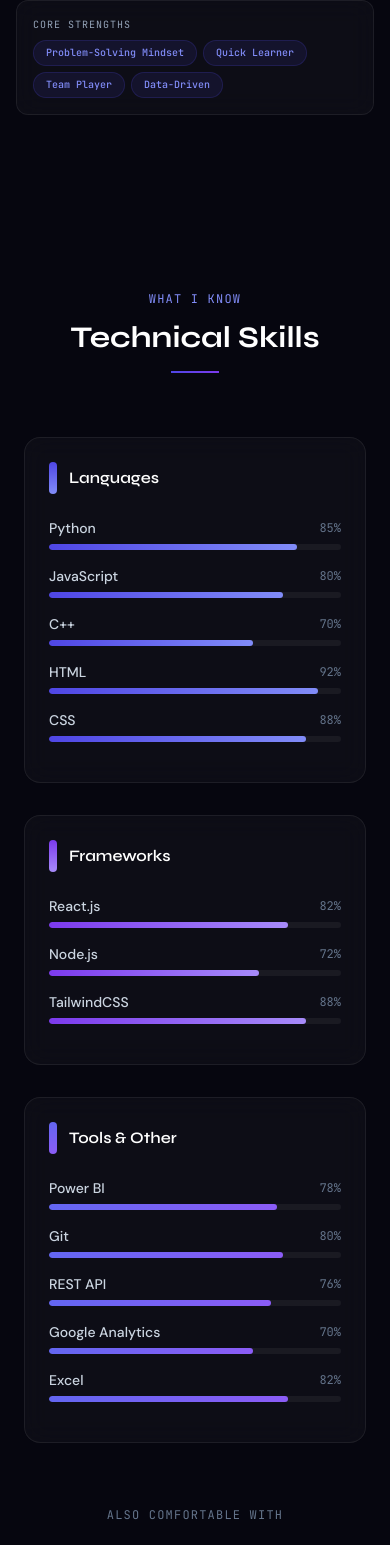
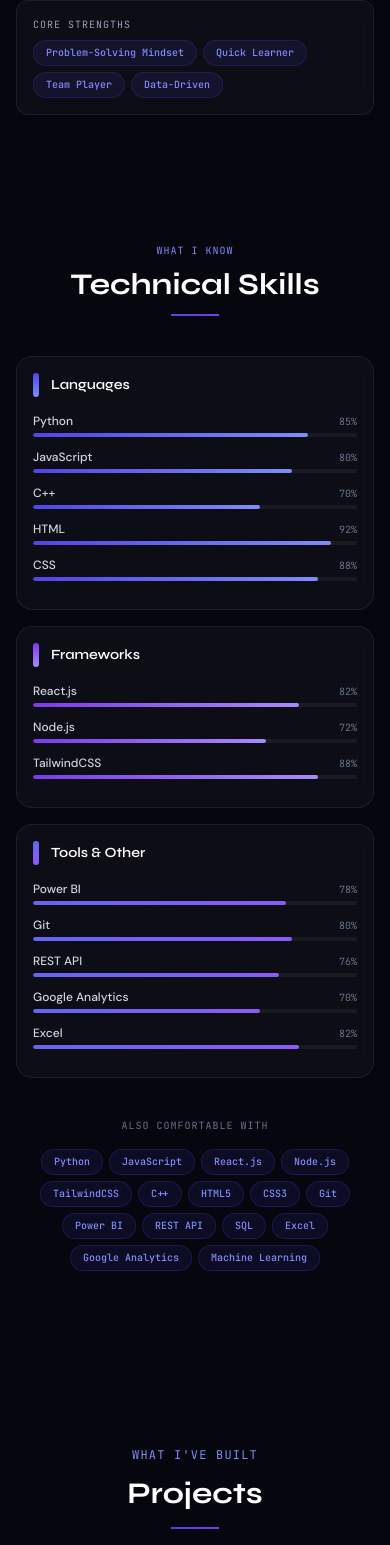
Before and after one commit to kundansurya26/Portfolio-Website, a React (Vite) app: page / in a window 390 px wide. Shown: the part 1759-3304 px from the top of the page. Built offline with nearby package versions, Linux system fonts and the light colour scheme.

Commit message:
Refactor SkillBar and Skills component styles

```diff
--- a/src/components/Skills.jsx
+++ b/src/components/Skills.jsx
@@ -43,12 +43,12 @@
 
 function SkillBar({ name, level, color, delay, inView }) {
   return (
-    <div className="mb-4">
-      <div className="flex justify-between items-center mb-1.5">
-        <span className="text-slate-300 text-sm font-medium">{name}</span>
-        <span className="text-slate-500 text-xs font-mono">{level}%</span>
+    <div className="mb-3 sm:mb-4">
+      <div className="flex justify-between items-center mb-1 sm:mb-1.5">
+        <span className="text-slate-300 text-xs sm:text-sm font-medium">{name}</span>
+        <span className="text-slate-500 text-[10px] sm:text-xs font-mono">{level}%</span>
       </div>
-      <div className="h-1.5 w-full bg-white/5 rounded-full overflow-hidden">
+      <div className="h-1 sm:h-1.5 w-full bg-white/5 rounded-full overflow-hidden">
         <motion.div
           initial={{ width: 0 }}
           animate={inView ? { width: `${level}%` } : { width: 0 }}
@@ -64,36 +64,36 @@
   const { ref, inView } = useInView()
 
   return (
-    <section id="skills" ref={ref} className="py-28 relative overflow-hidden">
+    <section id="skills" ref={ref} className="py-16 sm:py-20 md:py-28 relative overflow-hidden">
       <div className="absolute inset-0 -z-10">
-        <div className="absolute right-0 top-1/3 w-72 h-72 bg-accent-600/5 rounded-full blur-3xl" />
+        <div className="absolute right-0 top-1/3 w-48 h-48 sm:w-72 sm:h-72 bg-accent-600/5 rounded-full blur-3xl" />
       </div>
 
-      <div className="max-w-6xl mx-auto px-6">
+      <div className="max-w-6xl mx-auto px-4 sm:px-6">
         <motion.div
           initial={{ opacity: 0, y: 30 }}
           animate={inView ? { opacity: 1, y: 0 } : {}}
           transition={{ duration: 0.7 }}
-          className="text-center mb-16"
+          className="text-center mb-10 sm:mb-16"
         >
-          <p className="font-mono text-brand-400 text-xs tracking-widest uppercase mb-3">What I Know</p>
-          <h2 className="section-heading">Technical Skills</h2>
-          <div className="w-12 h-0.5 bg-gradient-to-r from-brand-600 to-accent-600 mx-auto mt-4" />
+          <p className="font-mono text-brand-400 text-[10px] sm:text-xs tracking-widest uppercase mb-2 sm:mb-3">What I Know</p>
+          <h2 className="section-heading text-3xl sm:text-4xl md:text-5xl">Technical Skills</h2>
+          <div className="w-12 h-0.5 bg-gradient-to-r from-brand-600 to-accent-600 mx-auto mt-3 sm:mt-4" />
         </motion.div>
 
         {/* Skill bars grid */}
-        <div className="grid md:grid-cols-3 gap-8 mb-16">
+        <div className="grid grid-cols-1 sm:grid-cols-2 lg:grid-cols-3 gap-4 sm:gap-6 lg:gap-8 mb-10 sm:mb-16">
           {skillGroups.map((group, gi) => (
             <motion.div
               key={group.category}
               initial={{ opacity: 0, y: 30 }}
               animate={inView ? { opacity: 1, y: 0 } : {}}
               transition={{ duration: 0.6, delay: gi * 0.15 }}
-              className="glass rounded-2xl p-6"
+              className="glass rounded-2xl p-4 sm:p-6"
             >
-              <div className="flex items-center gap-3 mb-6">
-                <div className={`w-2 h-8 rounded-full bg-gradient-to-b ${group.color}`} />
-                <h3 className="font-display font-semibold text-white text-base">{group.category}</h3>
+              <div className="flex items-center gap-3 mb-4 sm:mb-6">
+                <div className={`w-1.5 sm:w-2 h-6 sm:h-8 rounded-full bg-gradient-to-b ${group.color}`} />
+                <h3 className="font-display font-semibold text-white text-sm sm:text-base">{group.category}</h3>
               </div>
               {group.skills.map((skill, si) => (
                 <SkillBar
@@ -115,8 +115,8 @@
           transition={{ delay: 0.6, duration: 0.6 }}
           className="text-center"
         >
-          <p className="text-slate-500 text-xs font-mono uppercase tracking-widest mb-6">Also comfortable with</p>
-          <div className="flex flex-wrap justify-center gap-2">
+          <p className="text-slate-500 text-[10px] sm:text-xs font-mono uppercase tracking-widest mb-4 sm:mb-6">Also comfortable with</p>
+          <div className="flex flex-wrap justify-center gap-1.5 sm:gap-2">
             {techBadges.map((tech, i) => (
               <motion.span
                 key={tech}
@@ -124,7 +124,7 @@
                 animate={inView ? { opacity: 1, scale: 1 } : {}}
                 transition={{ delay: 0.7 + i * 0.04 }}
                 whileHover={{ scale: 1.08, y: -2 }}
-                className="tag cursor-default"
+                className="tag text-[10px] sm:text-xs cursor-default"
               >
                 {tech}
               </motion.span>
```
